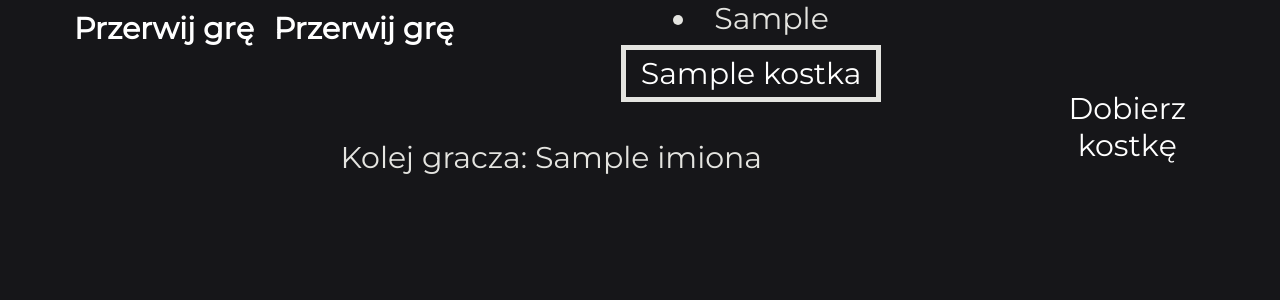
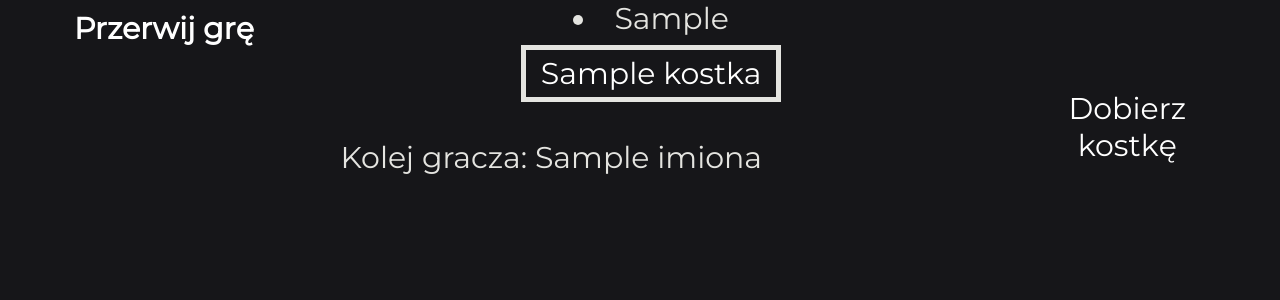
Before and after one commit to karzeg/domino, a Flask app: template templates/game.html in a window 1280 px wide. Shown: the top 300 px of the page. Run offline with Flask 2, Linux system fonts and the light colour scheme; the template is opened without the code that fills it: most values are stand-ins (such as "Sample title", 1, 10 or a date in 2020).

Commit message:
dokladanie

```diff
--- a/templates/game.html
+++ b/templates/game.html
@@ -8,7 +8,6 @@
 </head>
 <body>
 
-<a href="{{url_for('koniec')}}"><div class="koniec">Przerwij grę</div></a>
 <a href="{{url_for('koniec')}}"><div class="koniec">Przerwij grę</div></a>
 
 <div class="stos">
```
